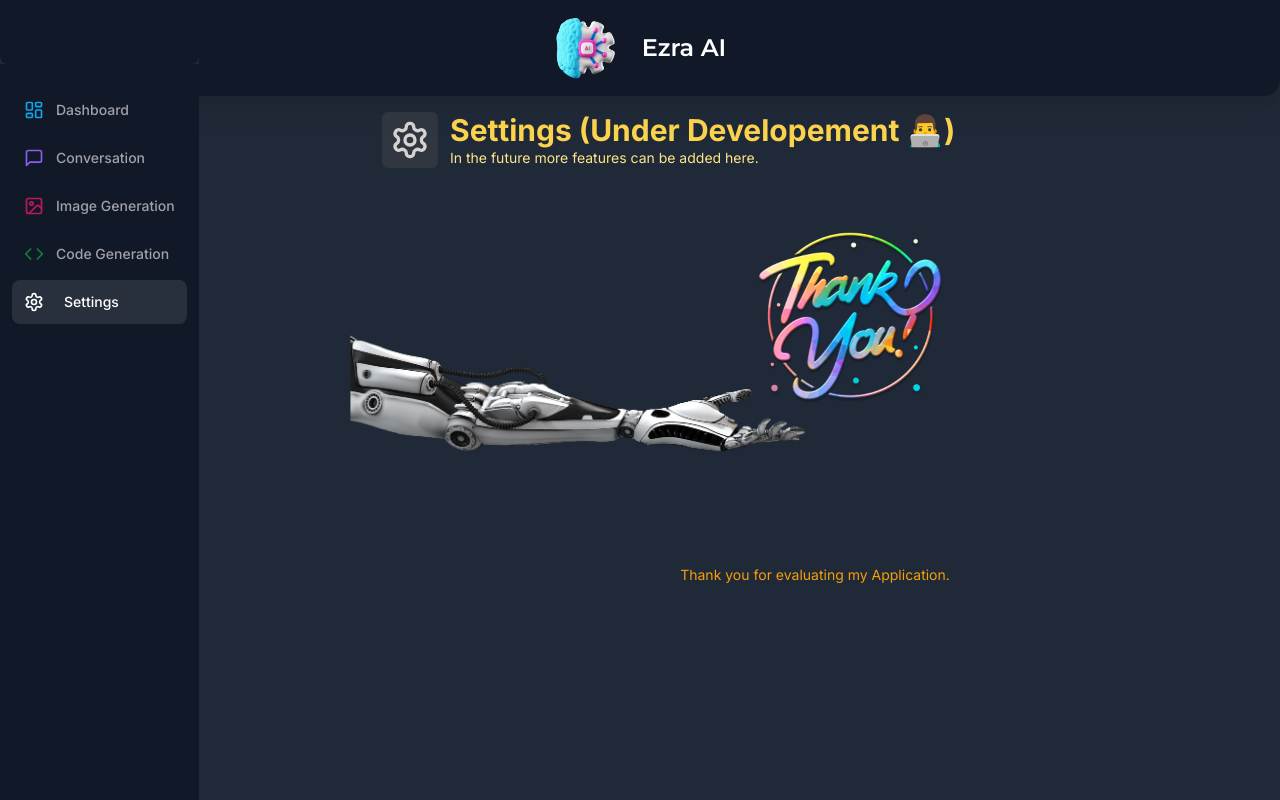
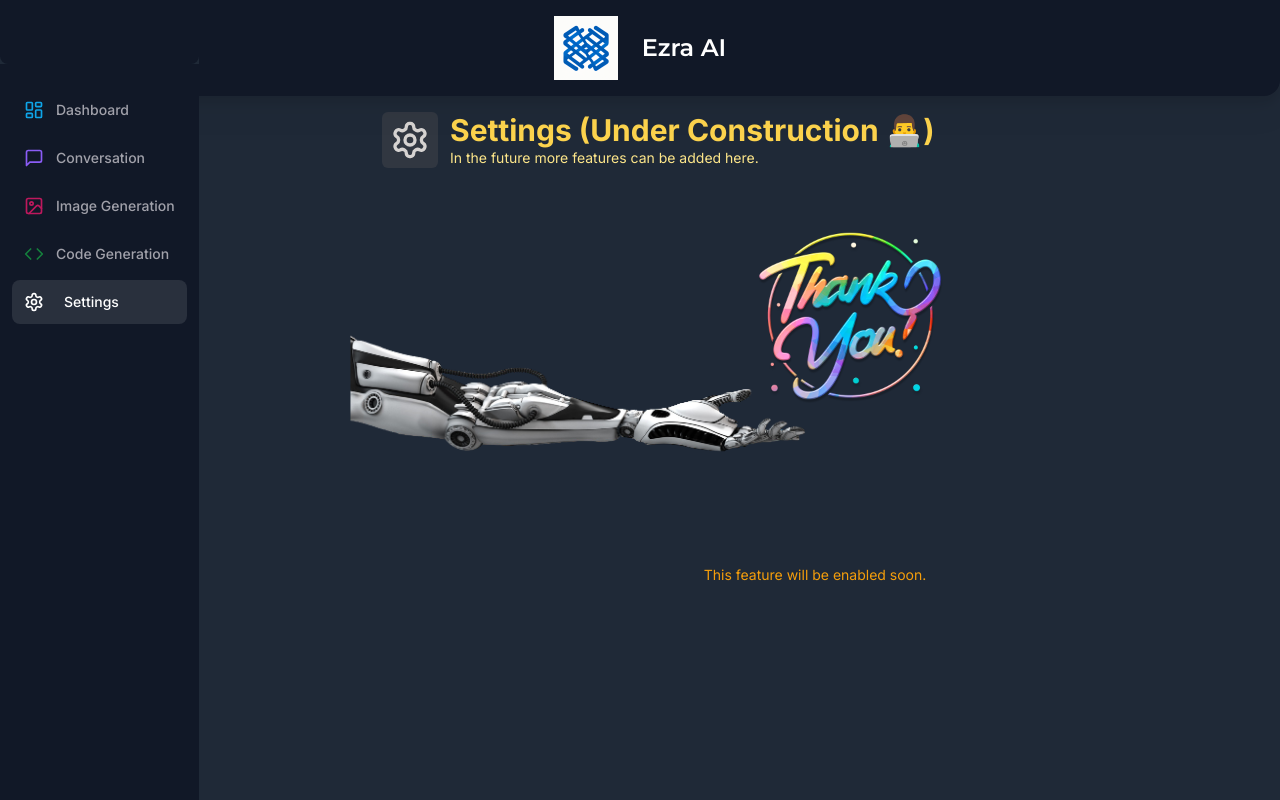
Before and after one commit to arulbenjaminchandru/Arul-AI, a Next.js app: page /settings in a window 1280 px wide. Built offline with nearby package versions, Linux system fonts and the light colour scheme.

Commit message:
fixing the logo

```diff
--- a/app/(dashboard)/(routes)/dashboard/page.tsx
+++ b/app/(dashboard)/(routes)/dashboard/page.tsx
@@ -44,9 +44,9 @@ export default function DashboardPage() {
         <h2 className="text-amber-300 text-2xl md:text-4xl font-bold text-center">
           Explore the power of AI
         </h2>
-        <p className="font-light text-amber-200 text-sm md:text-lg text-center">
+        {/* <p className="font-light text-amber-200 text-sm md:text-lg text-center">
           Chat with the smartest AI - Experience the Power of AI
-        </p>
+        </p> */}
       </div>
       <div className="not-mobile flex flex-col items-center px-4 md:px-20 lg:px-32 space-y-4">
         {tools.map((tool) => (
--- a/app/(dashboard)/(routes)/settings/page.tsx
+++ b/app/(dashboard)/(routes)/settings/page.tsx
@@ -4,7 +4,7 @@ import React, { useState } from "react";
 import Heading from "@/components/myComps/Heading";
 import { Settings } from "lucide-react";
 import PromptArea from "@/components/myComps/PromptArea";
-import { ChatCompletionRequestMessage } from "openai";
+import ChatCompletionRequestMessage  from "openai";
 import { useForm } from "react-hook-form";
 import axios from "axios";
 import * as z from "zod";
@@ -57,14 +57,14 @@ const SettingsPage = () => {
   return (
     <main className="not-mobile h-full">
       <Heading
-        title="Settings (Under Developement 👨‍💻)"
+        title="Settings (Under Construction 👨‍💻)"
         describtion="In the future more features can be added here."
         icon={Settings}
         iconColor="text-stone-300"
         bgColor="bg-stone-500/20"
       />
       <Empty
-        label="Thank you for evaluating my Application."
+        label="This feature will be enabled soon."
         isSettings={true}
       />
       {/* <PromptArea
```
Also changed, not shown: public/ezraai.png, public/ezraai1.png (added).
